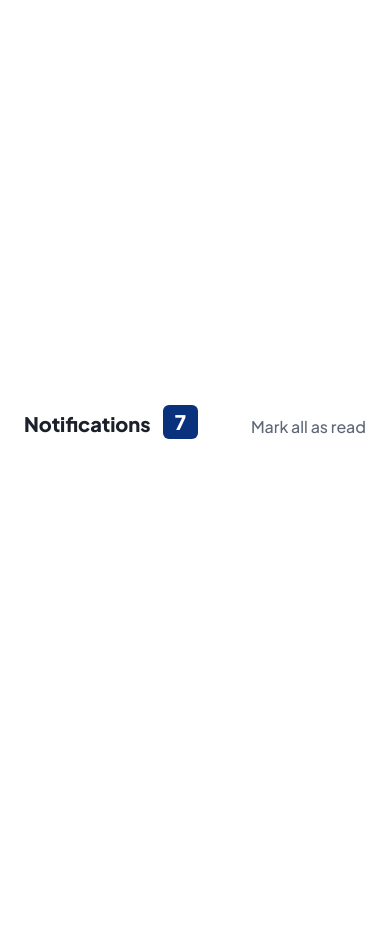
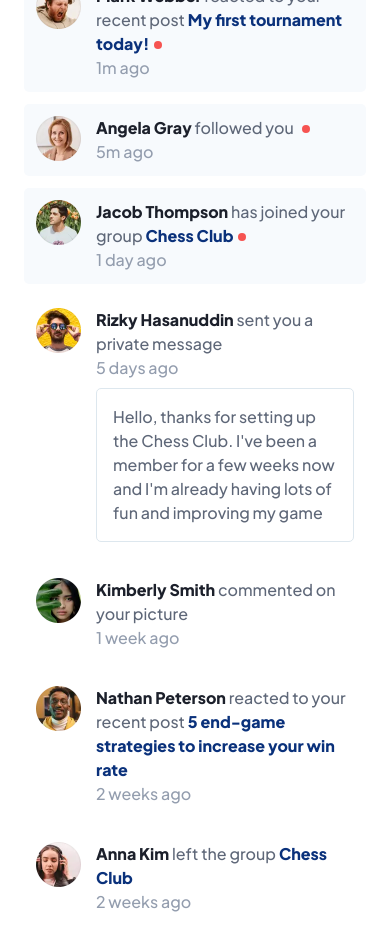
Before and after one commit to Matej-ch/notification-page, a React (Vite) app: page / in a window 390 px wide. Before the commit the page ends 844 px from the top, so only its background shows below. Built offline with nearby package versions, Linux system fonts and the light colour scheme.

Commit message:
mobile desing and mark all as read

```diff
--- a/src/App.tsx
+++ b/src/App.tsx
@@ -1,16 +1,9 @@
-import {useState} from 'react'
+import {MouseEvent, useState} from 'react'
 import './App.scss'
 import NotificationHeader from "./NotificationHeader";
+import NotificationComponent from "./NotificationComponent";
+import Notification from './INotification'
 
-interface Notification {
-    name: string,
-    action:string,
-    event?: string,
-    date: string,
-    message?: string,
-    avatar: string,
-    isRead: boolean
-}
 
 function App() {
 
@@ -46,7 +39,7 @@ function App() {
             date: '5 days ago',
             message: 'Hello, thanks for setting up the Chess Club. I\'ve been a member for a few weeks now and I\'m already having lots of fun and improving my game',
             avatar: 'avatar-rizky-hasanuddin.webp',
-            isRead: false,
+            isRead: true,
         },
         {
             name: 'Kimberly Smith',
@@ -74,9 +67,24 @@ function App() {
         },
     ]);
 
+    const handleAllNotifications = (e: MouseEvent<HTMLAnchorElement>) => {
+        e.preventDefault();
+
+        const newNotifications = notifications.map(n => {
+            return {...n,isRead: true};
+        });
+
+        setNotifications(newNotifications)
+    }
+
     return (
         <div className="App">
-            <NotificationHeader notificationCount={notifications.length} />
+            <NotificationHeader notificationCount={notifications.filter(notif => !notif.isRead).length} handleAllNotifications={handleAllNotifications} />
+
+            {notifications.map(notif => {
+                return <NotificationComponent notification={notif} key={notif.avatar} />
+            })}
+
         </div>
     )
 }
--- /dev/null
+++ b/src/INotification.ts
@@ -0,0 +1,9 @@
+export default interface Notification {
+    name: string,
+    action:string,
+    event?: string,
+    date: string,
+    message?: string,
+    avatar: string,
+    isRead: boolean
+}
--- /dev/null
+++ b/src/NotificationComponent.scss
@@ -0,0 +1,64 @@
+.notification-body {
+  display: grid;
+  grid-template-columns: minmax(60px, auto) 1fr;
+  margin-bottom: 0.75rem;
+  padding: 0.75rem;
+  border-radius: 5px;
+
+  &.highlight {
+    background-color: var(--veryLightGrayBlue);
+  }
+
+  .info {
+    color: var(--darkBlue);
+    text-align: left;
+    font-weight: 800;
+    font-size: 16px;
+  }
+
+  .name {
+    cursor: pointer;
+    &:hover {
+      color: var(--blue);
+    }
+  }
+
+  .action {
+    color: var(--darkGreaBlue);
+    font-weight: 500;
+  }
+
+  .event {
+    color: var(--blue);
+    cursor: pointer;
+
+    &:hover {
+      color: var(--darkBlue);
+    }
+  }
+
+  .date {
+    color: var(--grayBlue);
+    font-weight: 500;
+  }
+
+  .read {
+    border-radius: 100%;
+    height: 8px;
+    width: 8px;
+    background-color: var(--red);
+    display: inline-block;
+    vertical-align: middle;
+    margin-left: 5px;
+    margin-bottom: 2px;
+  }
+
+  .private-message {
+    font-weight: 500;
+    color: var(--darkGreaBlue);
+    padding: 1rem;
+    border: 1px solid var(--ligthGrayBlue2);
+    border-radius: 5px;
+    margin-top: 0.5rem;
+  }
+}
--- /dev/null
+++ b/src/NotificationComponent.tsx
@@ -0,0 +1,24 @@
+import Notification from './INotification'
+import './NotificationComponent.scss'
+
+function NotificationComponent({notification}: {notification:Notification})
+{
+    const getImageUrl = (name:string) => {
+        return new URL(`./assets/${name}`, import.meta.url).href.toString()
+    }
+
+    return (<div className={notification.isRead ? 'notification-body' : 'notification-body highlight'}>
+        <img src={getImageUrl(notification.avatar)} alt={'avatar image ' + notification.name} width={45} height={45}/>
+        <div className={'info'}>
+            <span className={'name'}>{notification.name}</span>
+            <span className={'action'}> {notification.action}</span>
+            <span className={'event'}> {notification.event}</span>
+            {!notification.isRead && <span className={'read'}>&nbsp;</span>}
+            <div className={'date'}>{notification.date}</div>
+
+            {notification.message && <div className={'private-message'}>{notification.message}</div>}
+        </div>
+    </div>)
+}
+
+export default NotificationComponent
--- a/src/NotificationHeader.tsx
+++ b/src/NotificationHeader.tsx
@@ -1,20 +1,15 @@
-import { MouseEvent } from 'react';
 import './NotificationHeader.scss'
 
 type props = {
     notificationCount:number,
+    handleAllNotifications:Function
 }
-function NotificationHeader({notificationCount}:props)
+function NotificationHeader({notificationCount,handleAllNotifications}:props)
 {
-
-    const readAllNotifications = (e: MouseEvent<HTMLAnchorElement>) => {
-        e.preventDefault()
-    }
-
     return (<div className='notification-header'>
         <h1>Notifications <span>{notificationCount}</span></h1>
         <div>
-            <a href="#" onClick={(e) => readAllNotifications(e)}>Mark all as read</a>
+            <a href="#" onClick={(e) => handleAllNotifications(e)}>Mark all as read</a>
         </div>
     </div>)
 }
```
